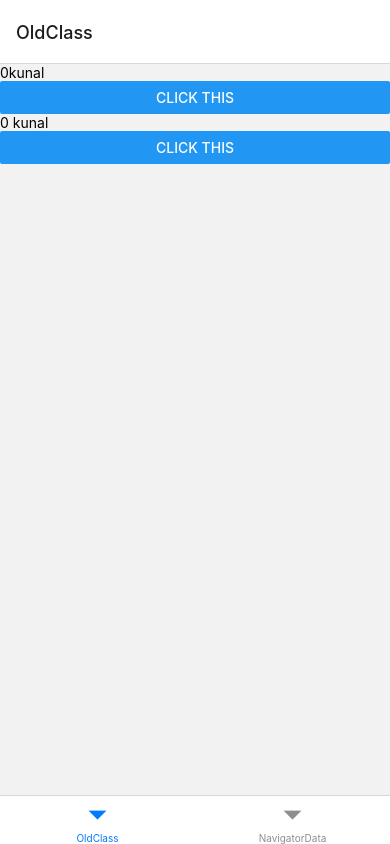
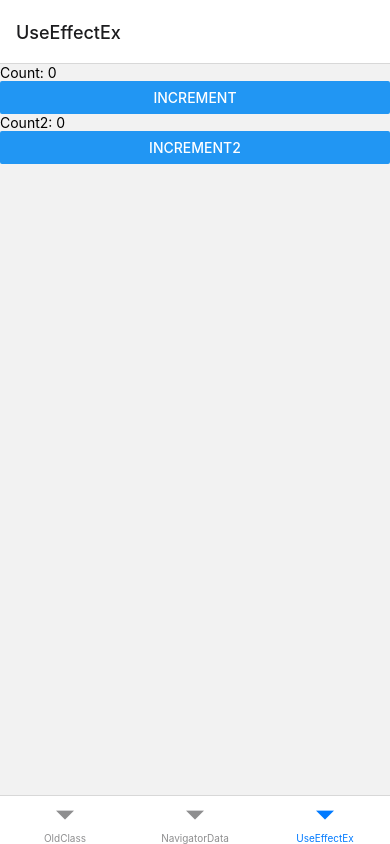
Before and after one commit to Khannakunal32/react-native, a React Native app in the folder AwesomeProject3/: screen /UseEffectEx in a window 390 px wide. Built offline with nearby package versions, Linux system fonts and the light colour scheme.

Commit message:
using all useEffects

```diff
--- a/AwesomeProject3/App.tsx
+++ b/AwesomeProject3/App.tsx
@@ -12,6 +12,7 @@ import NavigatorData from './components/NavigatorData';
 import {createBottomTabNavigator} from '@react-navigation/bottom-tabs';
 import HomeScreen from './components/HomeScreen';
 import OldClassComponent from './components/OldClassComponent';
+import UseEffectEx from './components/UseEffectEx';
 
 const Tab = createBottomTabNavigator();
 
@@ -21,6 +22,7 @@ function App(): JSX.Element {
       <Tab.Navigator>
         <Tab.Screen name="OldClass" component={OldClassComponent} />
         <Tab.Screen name="NavigatorData" component={NavigatorData} />
+        <Tab.Screen name="UseEffectEx" component={UseEffectEx} />
       </Tab.Navigator>
     </NavigationContainer>
   );
--- /dev/null
+++ b/AwesomeProject3/components/UseEffectEx.tsx
@@ -0,0 +1,33 @@
+import {Button, StyleSheet, Text, View} from 'react-native';
+import React, {useEffect, useState} from 'react';
+
+const UseEffectEx = () => {
+  const [count, setCount] = useState(0);
+  const [count2, setCount2] = useState(0);
+
+  //   // on mount
+  //   useEffect(() => {
+  //     console.warn(count);
+  //   });
+  //   // on mount once
+  //   useEffect(() => {
+  //     console.warn('componentDidMount');
+  //   }, []);
+  //   // on mount and count change
+  //   useEffect(() => {
+  //     console.warn(count);
+  //   }, [count]);
+
+  return (
+    <View>
+      <Text>Count: {count}</Text>
+      <Button title="Increment" onPress={() => setCount(count + 1)} />
+      <Text>Count2: {count2}</Text>
+      <Button title="Increment2" onPress={() => setCount2(count2 + 1)} />
+    </View>
+  );
+};
+
+export default UseEffectEx;
+
+const styles = StyleSheet.create({});
```
